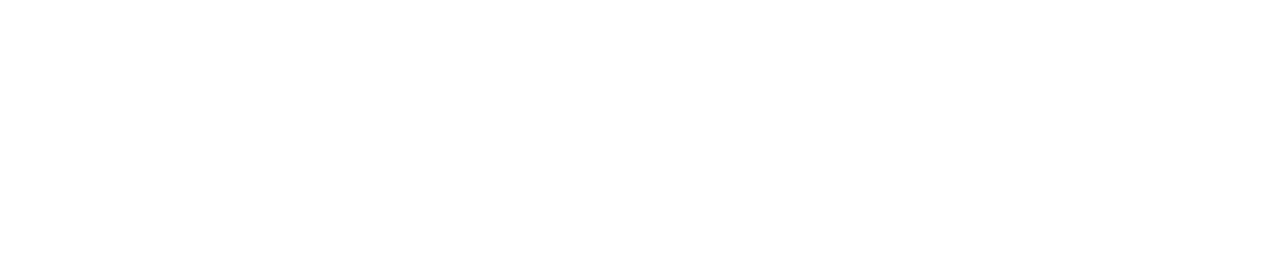
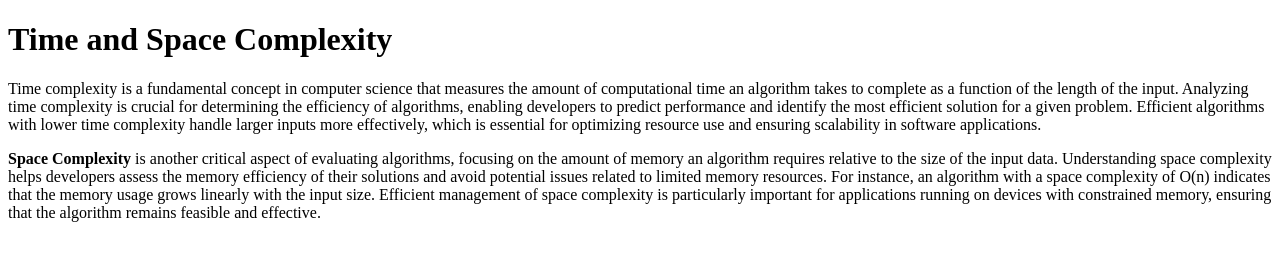
Before and after one commit to acciojob/time-and-space-complexity-accio-Akshaya, a website: page main.html in a window 1280 px wide. Drawn offline with Linux system fonts and the light colour scheme.

Commit message:
created a submission

```diff
--- a/main.html
+++ b/main.html
@@ -8,6 +8,9 @@
 
 <body>
 	<!-- the entire body must be written by student -->
+	<h1>Time and Space Complexity</h1>
+	<p>Time complexity is a fundamental concept in computer science that measures the amount of computational time an algorithm takes to complete as a function of the length of the input. Analyzing time complexity is crucial for determining the efficiency of algorithms, enabling developers to predict performance and identify the most efficient solution for a given problem. Efficient algorithms with lower time complexity handle larger inputs more effectively, which is essential for optimizing resource use and ensuring scalability in software applications.</p>
+	<p><b>Space Complexity</b> is another critical aspect of evaluating algorithms, focusing on the amount of memory an algorithm requires relative to the size of the input data. Understanding space complexity helps developers assess the memory efficiency of their solutions and avoid potential issues related to limited memory resources. For instance, an algorithm with a space complexity of O(n) indicates that the memory usage grows linearly with the input size. Efficient management of space complexity is particularly important for applications running on devices with constrained memory, ensuring that the algorithm remains feasible and effective.</p>
     <script type="text/javascript" src="./script.js">
 </script>
 
```
